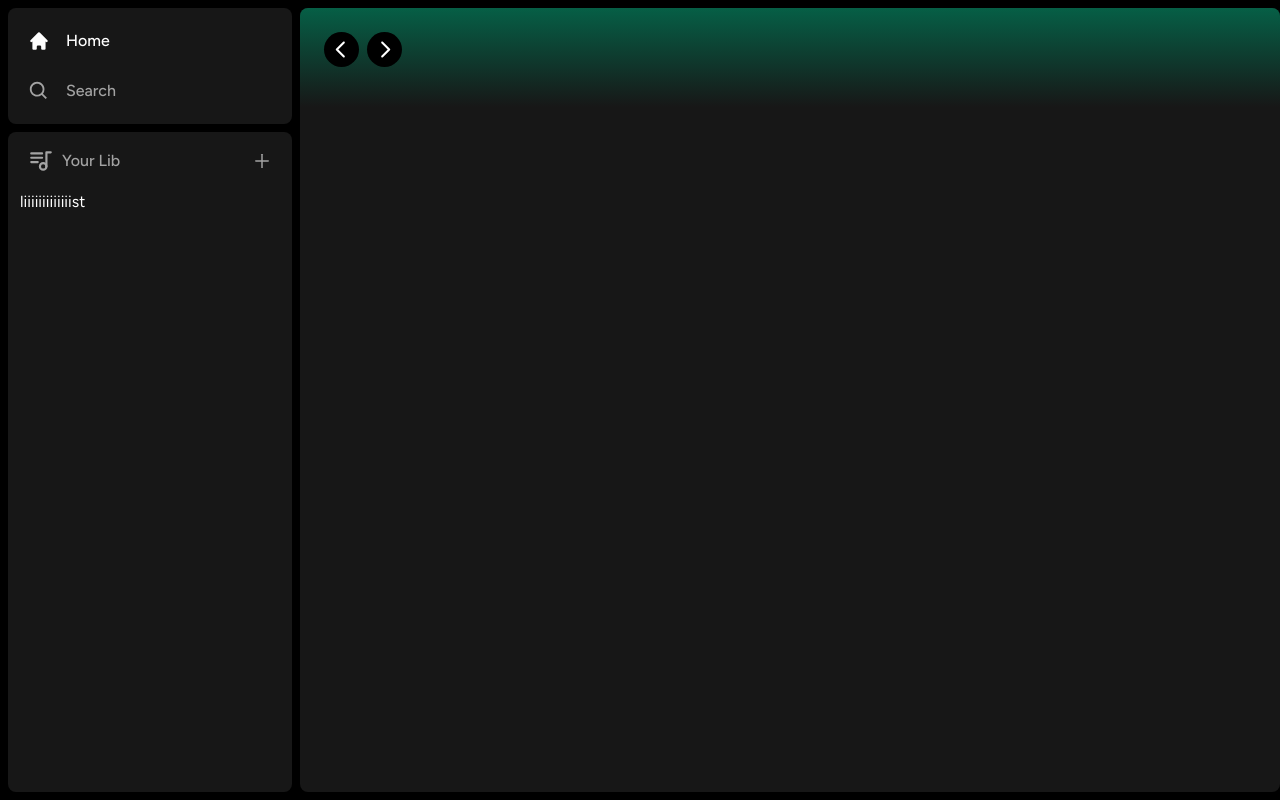
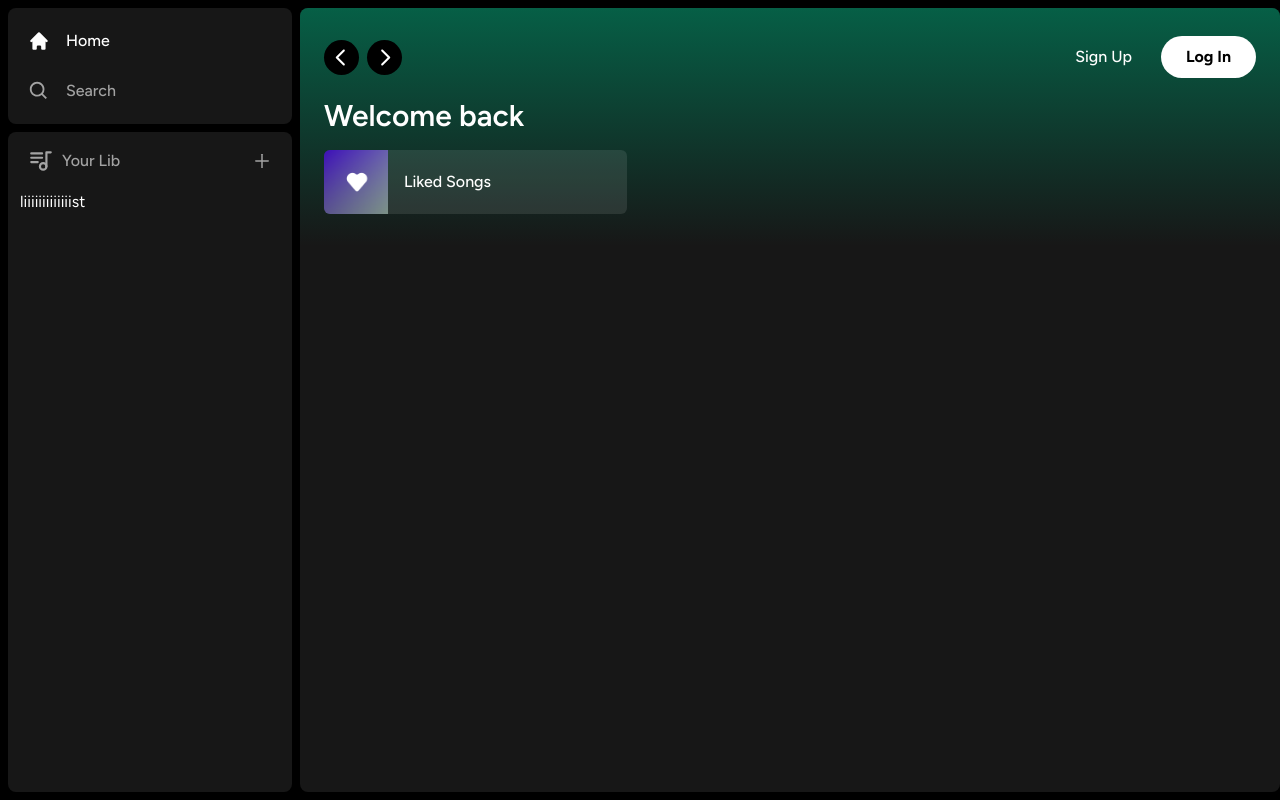
Before and after one commit to hrithik-infinite/spotify-clone, a Next.js app: page / in a window 1280 px wide. Built offline with nearby package versions, Linux system fonts and the light colour scheme.

Commit message:
added liked song btn

```diff
--- a/app/(site)/page.js
+++ b/app/(site)/page.js
@@ -1,11 +1,27 @@
 import Header from "@/components/Header";
+import ListItem from "@/components/ListItem";
 export default function Home() {
   return (
     <div
       className="
   bg-neutral-900 rounded-lg
   h-full w-full overflow-hidden overflow-y-auto">
-      <Header>Header</Header>
+      <Header>
+        <div className="mb-2">
+          <h1 className="text-white text-3xl font-semibold">Welcome back</h1>
+          <div
+            className="
+          grid
+          grid-cols-1
+          sm:grid-cols-2
+          xl:grid-cols-3
+          2xl:grid-cols-4
+          gap-3
+          mt-4">
+            <ListItem image="/images/liked.png" name="Liked Songs" href="liked"></ListItem>
+          </div>
+        </div>
+      </Header>
     </div>
   );
 }
--- /dev/null
+++ b/components/Button.js
@@ -0,0 +1,38 @@
+import React, { forwardRef } from "react";
+import { twMerge } from "tailwind-merge";
+
+const Button = forwardRef(({ className, children, disabled, type = "button", ...props }, ref) => {
+  return React.createElement(
+    "button",
+    {
+      type: type,
+      className: twMerge(
+        `
+        w-full
+        rounded-full
+        bg-green-500
+        border
+        border-transparent
+        px-3
+        py-3
+        disabled:cursor-not-allowed
+        disabled:opacity-50
+        text-black
+        font-bold
+        hover:opacity-75
+        transition
+      `,
+        disabled && "opacity-75 cursor-not-allowed",
+        className
+      ),
+      disabled: disabled,
+      ref: ref,
+      ...props,
+    },
+    children
+  );
+});
+
+Button.displayName = "Button";
+
+export default Button;
--- a/components/Header.js
+++ b/components/Header.js
@@ -4,6 +4,7 @@
 import { RxCaretLeft, RxCaretRight } from "react-icons/rx";
 import { HiHome } from "react-icons/hi";
 import { BiSearch } from "react-icons/bi";
+import Button from "./Button";
 
 const Header = ({ children, className }) => {
   const router = useRouter();
@@ -80,7 +81,33 @@
             <BiSearch className="text-black" size={20} />
           </button>
         </div>
+        <div
+          className="
+        flex justify-between items-center
+        gap-x-4">
+          <>
+            <div>
+              <Button
+                className="
+              bg-transparent
+              text-neutal-300
+               font-medium">
+                Sign Up
+              </Button>
+            </div>
+            <div>
+              <Button
+                onClick={() => {}}
+                className="
+              bg-white
+              px-6 py-2 ">
+                Log In
+              </Button>
+            </div>
+          </>
+        </div>
       </div>
+      {children}
     </div>
   );
 };
--- /dev/null
+++ b/components/ListItem.js
@@ -0,0 +1,46 @@
+"use client";
+import { useRouter } from "next/navigation";
+import { FaPlay } from "react-icons/fa";
+import Image from "next/image";
+const ListItem = ({ image, name, href }) => {
+  const router = useRouter();
+  const onClick = () => {
+    router.push(href);
+  };
+  return (
+    <button
+      onClick={onClick}
+      className="
+      relative
+      group
+      flex
+      items-center
+      rounded-md
+      overflow-hidden
+      gap-x-4
+      bg-neutral-100/10
+      cursor-pointer
+      hover:bg-neutral-100/20
+      transition
+      pr-4">
+      <div className="relative min-h-[64px] min-w-[64px]">
+        <Image className="object-cover" fill src={image} alt="Image" />
+      </div>
+      <p
+        className="
+      font-medium truncate py-5">
+        {name}
+      </p>
+      <div
+        className="
+      absolute
+      transition opacity-0 rounded-full flex items-center
+      justify-center bg-green-500 p-4 drop-shadow-md right-5
+      group-hover:opacity-100 hover:scale-110
+      ">
+        <FaPlay className="text-black" />
+      </div>
+    </button>
+  );
+};
+export default ListItem;
```
Also changed, not shown: public/images/liked.png (added).
